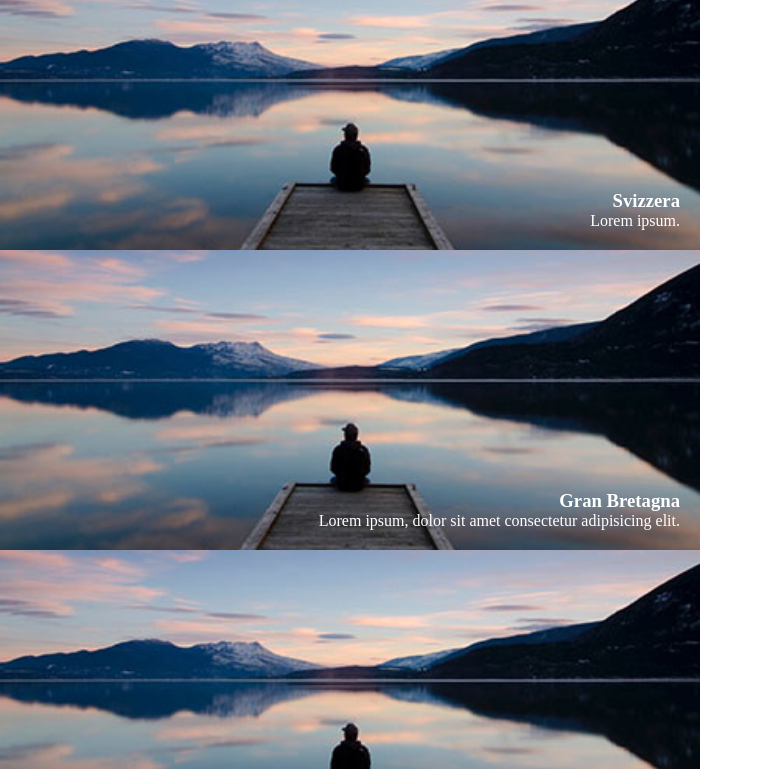
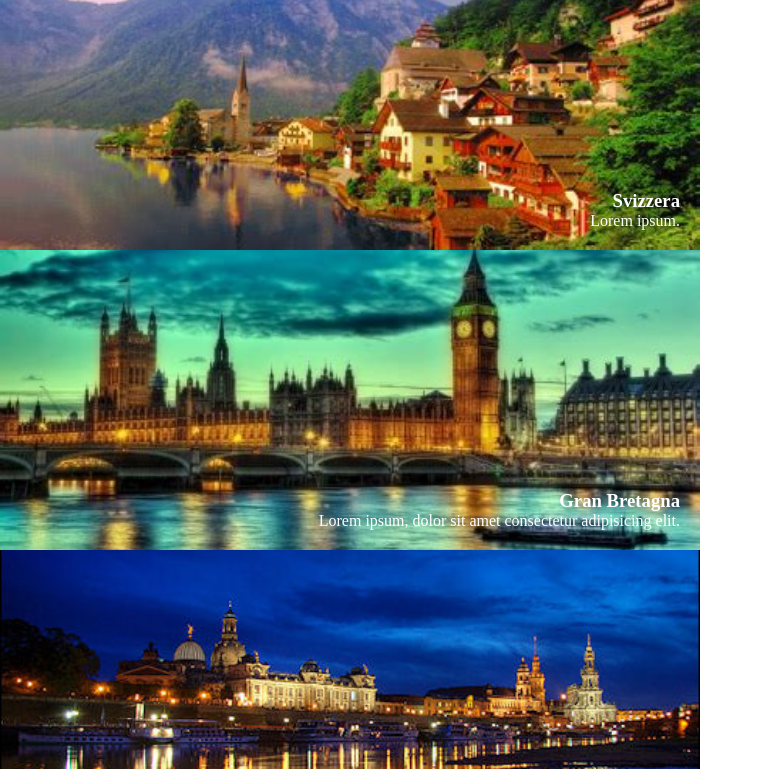
Before and after one commit to valentinaiori/vue-slider, a plain HTML site: page index.html in a window 1280 px wide. Shown: the top 769 px of the page, without its empty margins (0-763 px from the left). Drawn offline with nearby package versions, Linux system fonts and the light colour scheme.

Commit message:
Add image

```diff
--- a/index.html
+++ b/index.html
@@ -21,19 +21,20 @@
             <div class="slider-wrapper" tabindex="0">
 
                 <div class="item" v-for="element in slides">
-                    <img src="img/01.jpg" alt="immagine" />
+                    <img v-bind:src="element.image" alt="Immagine"/>
                     <div class="text">
-                        <h3>{{ element.title }}</h3>
+                        <h3> {{ element.title }} </h3>
                         <p>
                             {{ element.text }}
                         </p>
                     </div>
                 </div>
 
-
-            <div class="thumbs">
+        <!--
+                <div class="thumbs">
                     <div class="prev"></div>
                     <div class="next"></div>
+
                     <div class="thumb active">
                         <img src="img/01.jpg" alt="Svezia"/>
                     </div>
@@ -51,11 +52,14 @@
                     </div>
                 </div>
 
+        -->
+
+
+
 
 
             </div>
         </div>
-
     </div>
 
 </body>
```
